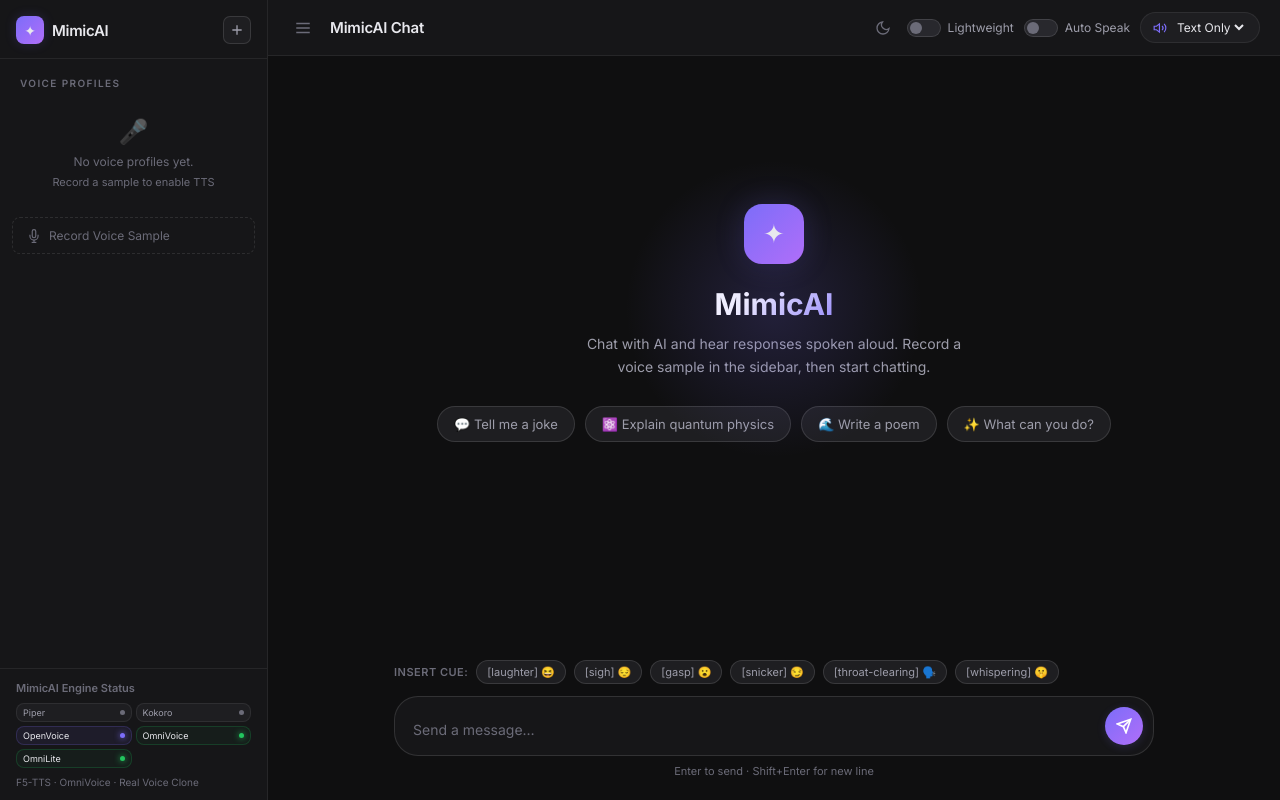
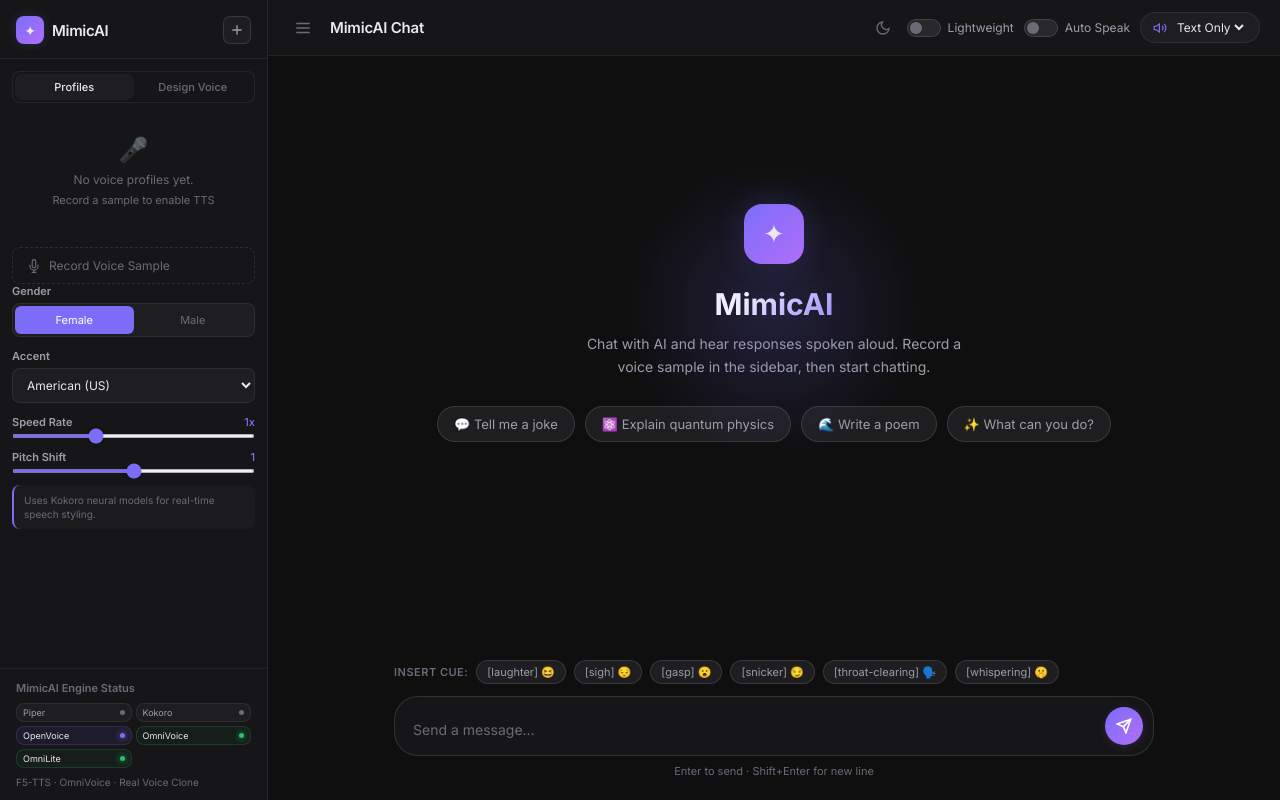
Before and after one commit to stairmoss/mimicAI, a Flask app: template templates/index.html in a window 1280 px wide. Run offline with Flask 3, Linux system fonts and the light colour scheme; the template is opened without the code that fills it, so the values that code supplies are empty.

Commit message:
add zero shot voice design controls in sidebar

```diff
--- a/app.py
+++ b/app.py
@@ -256,6 +256,7 @@ def text_to_speech():
     prefer_clone = bool(data.get("prefer_clone"))
     lightweight = bool(data.get("lightweight"))
     allow_fallback = not bool(data.get("strict_clone"))
+    voice_design = data.get("voice_design") or None
 
     try:
         audio_bytes = voice_manager.generate_tts(
@@ -265,6 +266,7 @@ def text_to_speech():
             prefer_clone=prefer_clone,
             lightweight=lightweight,
             allow_fallback=allow_fallback if not prefer_clone else True,
+            voice_design=voice_design,
         )
     except Exception as exc:
         return _error_response(exc, "TTS generation failed")
@@ -293,6 +295,7 @@ def tts_async_start():
     prefer_clone = bool(data.get("prefer_clone"))
     lightweight = bool(data.get("lightweight"))
     allow_fallback = not bool(data.get("strict_clone"))
+    voice_design = data.get("voice_design") or None
 
     job_id = uuid.uuid4().hex[:16]
     _new_job(job_id)
@@ -312,6 +315,7 @@ def tts_async_start():
                 lightweight=lightweight,
                 allow_fallback=allow_fallback,
                 progress_callback=progress,
+                voice_design=voice_design,
             )
             if audio_bytes:
                 _update_job(job_id, status="done", audio=audio_bytes, engine=voice_manager.last_tts_engine)
--- a/static/css/style.css
+++ b/static/css/style.css
@@ -652,3 +652,122 @@ html, body {
   .welcome-pill { font-size: 12px; padding: 7px 12px; }
   .header-right .toggle-pill .toggle-label { display: none; }
 }
+
+/* Voice Design & Mode Tab styles */
+.voice-mode-tabs {
+  display: flex;
+  background: var(--bg2);
+  border: 1px solid var(--border);
+  border-radius: var(--r-sm);
+  padding: 2px;
+  margin-bottom: 12px;
+}
+.voice-tab {
+  flex: 1;
+  padding: 6px 10px;
+  background: none;
+  border: none;
+  border-radius: calc(var(--r-sm) - 1px);
+  color: var(--text3);
+  font-family: var(--font);
+  font-size: 11px;
+  font-weight: 500;
+  cursor: pointer;
+  transition: all var(--tr);
+}
+.voice-tab:hover {
+  color: var(--text2);
+}
+.voice-tab.active {
+  background: var(--bg3);
+  color: var(--text);
+  box-shadow: 0 1px 3px rgba(0,0,0,0.12);
+}
+
+.voice-panel {
+  display: flex;
+  flex-direction: column;
+  gap: 12px;
+  transition: opacity var(--tr);
+}
+
+/* Voice Design Panel */
+.design-field {
+  display: flex;
+  flex-direction: column;
+  gap: 5px;
+}
+.design-label {
+  font-size: 11px;
+  font-weight: 600;
+  color: var(--text2);
+}
+.design-toggle-group {
+  display: flex;
+  background: var(--bg3);
+  border: 1px solid var(--border);
+  border-radius: var(--r-sm);
+  padding: 2px;
+}
+.design-toggle-btn {
+  flex: 1;
+  padding: 7px;
+  font-family: var(--font);
+  font-size: 11px;
+  border: none;
+  background: none;
+  color: var(--text3);
+  border-radius: calc(var(--r-sm) - 2px);
+  cursor: pointer;
+  transition: all var(--tr);
+}
+.design-toggle-btn:hover {
+  color: var(--text2);
+}
+.design-toggle-btn.active {
+  background: var(--accent);
+  color: white;
+}
+.design-select {
+  width: 100%;
+  padding: 8px 10px;
+  background: var(--bg3);
+  border: 1px solid var(--border);
+  border-radius: var(--r-sm);
+  color: var(--text);
+  font-family: var(--font);
+  font-size: 12px;
+  outline: none;
+  cursor: pointer;
+}
+.design-select:focus {
+  border-color: var(--accent);
+}
+.slider-header {
+  display: flex;
+  justify-content: space-between;
+  align-items: center;
+}
+.slider-val {
+  font-size: 11px;
+  font-weight: 500;
+  color: var(--accent);
+}
+.design-slider {
+  width: 100%;
+  height: 4px;
+  background: var(--bg3);
+  border-radius: 2px;
+  outline: none;
+  accent-color: var(--accent);
+  cursor: pointer;
+}
+.design-info {
+  font-size: 10px;
+  color: var(--text3);
+  line-height: 1.4;
+  padding: 8px 10px;
+  background: rgba(255,255,255,0.02);
+  border-radius: var(--r-sm);
+  border-left: 2px solid var(--accent);
+}
--- a/static/js/app.js
+++ b/static/js/app.js
@@ -19,6 +19,8 @@ const KEYS = {
   autoSpeak: 'mimicai:auto-speak',
   lightweightTts: 'mimicai:lightweight-tts',
   theme: 'mimicai:theme',
+  voiceMode: 'mimicai:voice-mode',
+  voiceDesign: 'mimicai:voice-design',
 };
 
 /* ───────── State ───────── */
@@ -35,6 +37,13 @@ const state = {
   lightweightTts: false,
   currentAudio: null,
   theme: 'dark',
+  voiceMode: 'profiles',
+  voiceDesign: {
+    gender: 'female',
+    accent: 'us',
+    speed: 1.0,
+    pitch: 1.0,
+  },
 };
 
 const $ = (s) => document.querySelector(s);
@@ -47,7 +56,16 @@ document.addEventListener('DOMContentLoaded', () => {
   state.lightweightTts = localStorage.getItem(KEYS.lightweightTts) === 'true';
   state.theme = localStorage.getItem(KEYS.theme) || 'dark';
   document.documentElement.setAttribute('data-theme', state.theme);
+
+  state.voiceMode = localStorage.getItem(KEYS.voiceMode) || 'profiles';
+  try {
+    const savedDesign = localStorage.getItem(KEYS.voiceDesign);
+    if (savedDesign) state.voiceDesign = JSON.parse(savedDesign);
+  } catch {}
+
   bindEvents();
+  applyVoiceModeUI();
+  applyVoiceDesignUI();
   loadVoices();
   loadLanguages();
   checkEngineStatus();
@@ -137,6 +155,57 @@ function bindEvents() {
       ta.dispatchEvent(new Event('input'));
     });
   });
+
+  const tabP = $('#tab-profiles');
+  const tabD = $('#tab-design');
+  if (tabP && tabD) {
+    tabP.addEventListener('click', () => {
+      state.voiceMode = 'profiles';
+      localStorage.setItem(KEYS.voiceMode, 'profiles');
+      applyVoiceModeUI();
+    });
+    tabD.addEventListener('click', () => {
+      state.voiceMode = 'design';
+      localStorage.setItem(KEYS.voiceMode, 'design');
+      applyVoiceModeUI();
+    });
+  }
+
+  $$('.design-toggle-btn').forEach(btn => {
+    btn.addEventListener('click', () => {
+      state.voiceDesign.gender = btn.dataset.gender;
+      localStorage.setItem(KEYS.voiceDesign, JSON.stringify(state.voiceDesign));
+      applyVoiceDesignUI();
+    });
+  });
+
+  const designAccent = $('#design-accent');
+  if (designAccent) {
+    designAccent.addEventListener('change', (e) => {
+      state.voiceDesign.accent = e.target.value;
+      localStorage.setItem(KEYS.voiceDesign, JSON.stringify(state.voiceDesign));
+    });
+  }
+
+  const designSpeed = $('#design-speed');
+  if (designSpeed) {
+    designSpeed.addEventListener('input', (e) => {
+      const val = parseFloat(e.target.value).toFixed(1);
+      state.voiceDesign.speed = parseFloat(val);
+      $('#val-speed').textContent = val + 'x';
+      localStorage.setItem(KEYS.voiceDesign, JSON.stringify(state.voiceDesign));
+    });
+  }
+
+  const designPitch = $('#design-pitch');
+  if (designPitch) {
+    designPitch.addEventListener('input', (e) => {
+      const val = parseFloat(e.target.value).toFixed(1);
+      state.voiceDesign.pitch = parseFloat(val);
+      $('#val-pitch').textContent = val;
+      localStorage.setItem(KEYS.voiceDesign, JSON.stringify(state.voiceDesign));
+    });
+  }
 }
 
 /* ───────── Chat ───────── */
@@ -323,13 +392,20 @@ function scroll() {
 /* ───────── TTS ───────── */
 async function playTts(text, btn) {
   if (!text || !btn) return;
-  const voiceId = state.selectedVoice || null;
-  if (!voiceId) { toast('Select a voice to hear responses', 'info'); return; }
+  const isProfiles = state.voiceMode === 'profiles';
+  const voiceId = isProfiles ? (state.selectedVoice || null) : null;
+  if (isProfiles && !voiceId) { toast('Select a voice profile or switch to Design Voice', 'info'); return; }
 
-  const profile = state.voices.find(v => v.id === voiceId);
-  const lang = profile?.language || 'en';
+  const voiceDesign = isProfiles ? null : state.voiceDesign;
+  let lang = 'en';
+  if (isProfiles) {
+    const profile = state.voices.find(v => v.id === voiceId);
+    lang = profile?.language || 'en';
+  } else {
+    lang = voiceDesign.accent === 'jp' ? 'ja' : 'en';
+  }
+
   const orig = btn.innerHTML;
-
   btn.innerHTML = '⏳ Loading…'; btn.disabled = true;
 
   try {
@@ -340,9 +416,10 @@ async function playTts(text, btn) {
         text: text.substring(0, 500),
         voice_id: voiceId,
         language: lang,
-        prefer_clone: true,
+        prefer_clone: isProfiles,
         lightweight: state.lightweightTts,
         strict_clone: false,
+        voice_design: voiceDesign,
       }),
     });
 
@@ -738,3 +815,42 @@ function fmtBytes(b) {
   if (b < 1048576) return (b / 1024).toFixed(1) + ' KB';
   return (b / 1048576).toFixed(1) + ' MB';
 }
+
+function applyVoiceModeUI() {
+  const isProfiles = state.voiceMode === 'profiles';
+  const tabP = $('#tab-profiles');
+  const tabD = $('#tab-design');
+  const panelP = $('#panel-profiles');
+  const panelD = $('#panel-design');
+
+  if (isProfiles) {
+    if (tabP) tabP.classList.add('active');
+    if (tabD) tabD.classList.remove('active');
+    if (panelP) panelP.classList.remove('hidden');
+    if (panelD) panelD.classList.add('hidden');
+  } else {
+    if (tabD) tabD.classList.add('active');
+    if (tabP) tabP.classList.remove('active');
+    if (panelD) panelD.classList.remove('hidden');
+    if (panelP) panelP.classList.add('hidden');
+  }
+}
+
+function applyVoiceDesignUI() {
+  const d = state.voiceDesign;
+  $$('.design-toggle-btn').forEach(btn => {
+    btn.classList.toggle('active', btn.dataset.gender === d.gender);
+  });
+  const designAccent = $('#design-accent');
+  if (designAccent) designAccent.value = d.accent;
+
+  const designSpeed = $('#design-speed');
+  if (designSpeed) designSpeed.value = d.speed;
+  const valSpeed = $('#val-speed');
+  if (valSpeed) valSpeed.textContent = d.speed + 'x';
+
+  const designPitch = $('#design-pitch');
+  if (designPitch) designPitch.value = d.pitch;
+  const valPitch = $('#val-pitch');
+  if (valPitch) valPitch.textContent = d.pitch;
+}
--- a/templates/index.html
+++ b/templates/index.html
@@ -24,7 +24,12 @@
       </div>
 
       <div class="sidebar-section">
-        <div class="section-title">Voice Profiles</div>
+        <div class="voice-mode-tabs">
+          <button class="voice-tab active" id="tab-profiles">Profiles</button>
+          <button class="voice-tab" id="tab-design">Design Voice</button>
+        </div>
+
+        <div id="panel-profiles" class="voice-panel">
           <ul class="voice-list" id="voice-list">
             <li class="voice-empty">
               <div class="voice-empty-icon">🎤</div>
@@ -36,6 +41,42 @@
             <svg width="14" height="14" viewBox="0 0 24 24" fill="none" stroke="currentColor" stroke-width="2"><path d="M12 1a3 3 0 0 0-3 3v8a3 3 0 0 0 6 0V4a3 3 0 0 0-3-3z"/><path d="M19 10v2a7 7 0 0 1-14 0v-2"/><line x1="12" y1="19" x2="12" y2="23"/><line x1="8" y1="23" x2="16" y2="23"/></svg>
             Record Voice Sample
           </button>
+        </div>
+
+        <div id="panel-design" class="voice-panel hidden">
+          <div class="design-field">
+            <label class="design-label">Gender</label>
+            <div class="design-toggle-group">
+              <button class="design-toggle-btn active" data-gender="female">Female</button>
+              <button class="design-toggle-btn" data-gender="male">Male</button>
+            </div>
+          </div>
+          <div class="design-field">
+            <label class="design-label" for="design-accent">Accent</label>
+            <select id="design-accent" class="design-select">
+              <option value="us">American (US)</option>
+              <option value="uk">British (UK)</option>
+              <option value="jp">Japanese (JP)</option>
+            </select>
+          </div>
+          <div class="design-field">
+            <div class="slider-header">
+              <label class="design-label" for="design-speed">Speed Rate</label>
+              <span class="slider-val" id="val-speed">1.0x</span>
+            </div>
+            <input type="range" id="design-speed" min="0.5" max="2.0" step="0.1" value="1.0" class="design-slider">
+          </div>
+          <div class="design-field">
+            <div class="slider-header">
+              <label class="design-label" for="design-pitch">Pitch Shift</label>
+              <span class="slider-val" id="val-pitch">1.0</span>
+            </div>
+            <input type="range" id="design-pitch" min="0.5" max="1.5" step="0.1" value="1.0" class="design-slider">
+          </div>
+          <div class="design-info">
+            Uses Kokoro neural models for real-time speech styling.
+          </div>
+        </div>
       </div>
 
       <div class="sidebar-footer">
```
Also changed, not shown: voice_manager.py (+52 -0 lines). Lines whose indentation alone changed are shown as unchanged.
